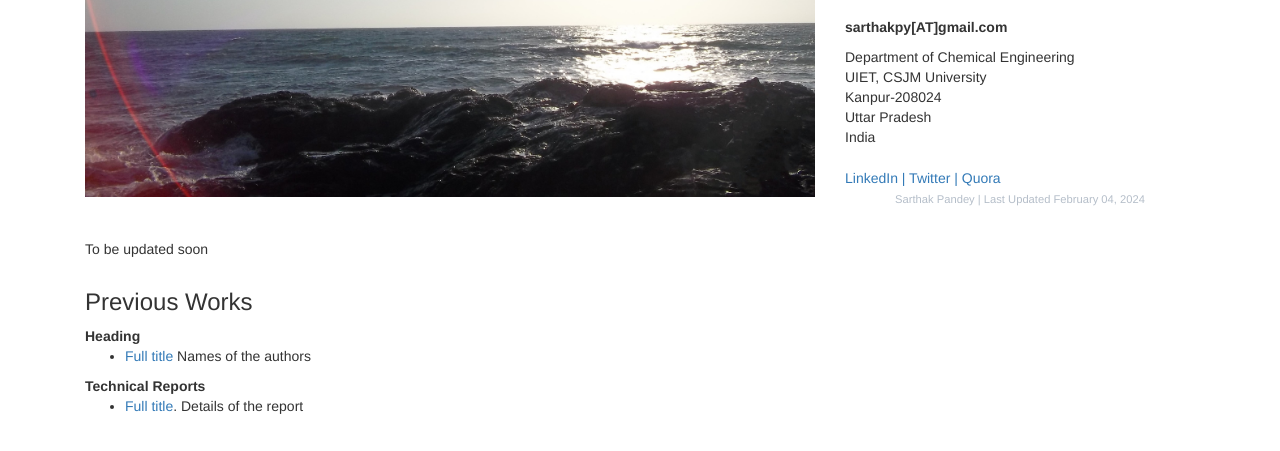
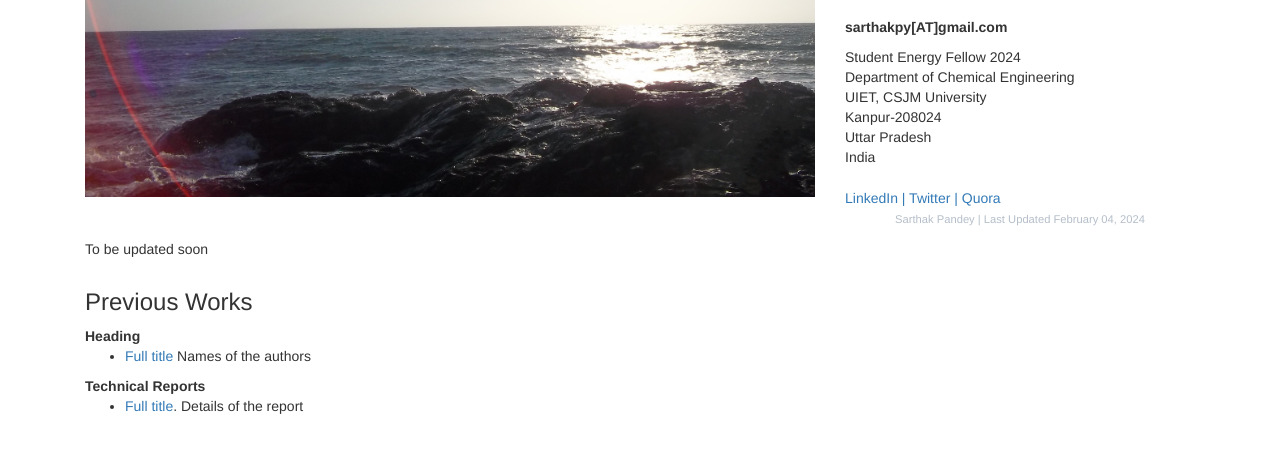
Before and after one commit to sarthak-py/sarthakpy, a plain HTML site: page index.html in a window 1280 px wide. Shown: the part 117-568 px from the top of the page. Drawn offline with nearby package versions, Linux system fonts and the light colour scheme.

Commit message:
Update index.html

```diff
--- a/index.html
+++ b/index.html
@@ -97,7 +97,8 @@
 			<div class="col-md-4">
                 <div style="font-family: 'Oswald', sans-serif; font-size: 30px;"><b>Sarthak Pandey</b></div><br>
                 <p><b>sarthakpy[AT]gmail.com</b><br>
-                <p>Department of Chemical Engineering<br>
+                <p>Student Energy Fellow 2024<br>
+				Department of Chemical Engineering<br>
                 UIET, CSJM University<br>
                 Kanpur-208024<br>
                 Uttar Pradesh<br>
```
